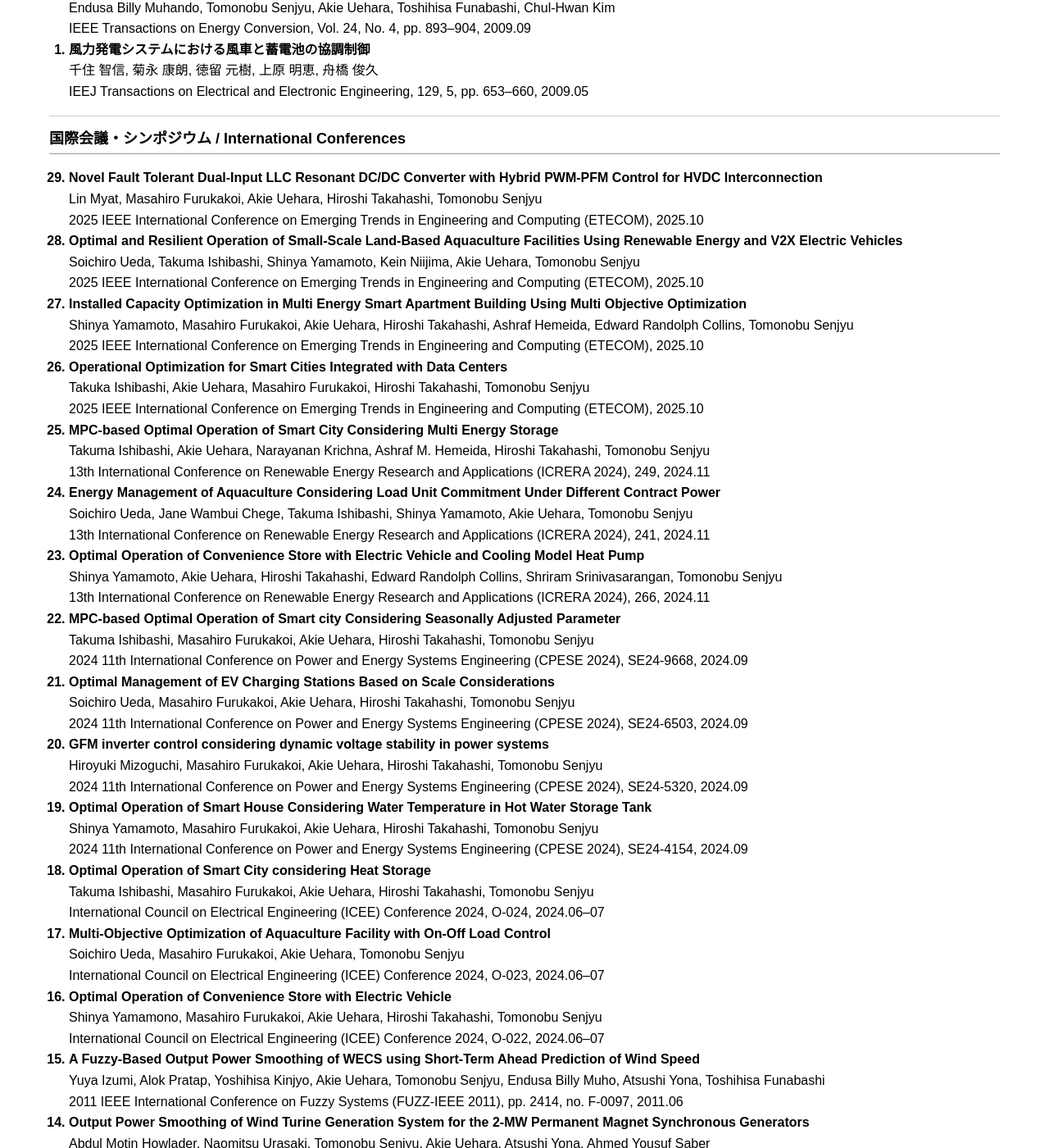
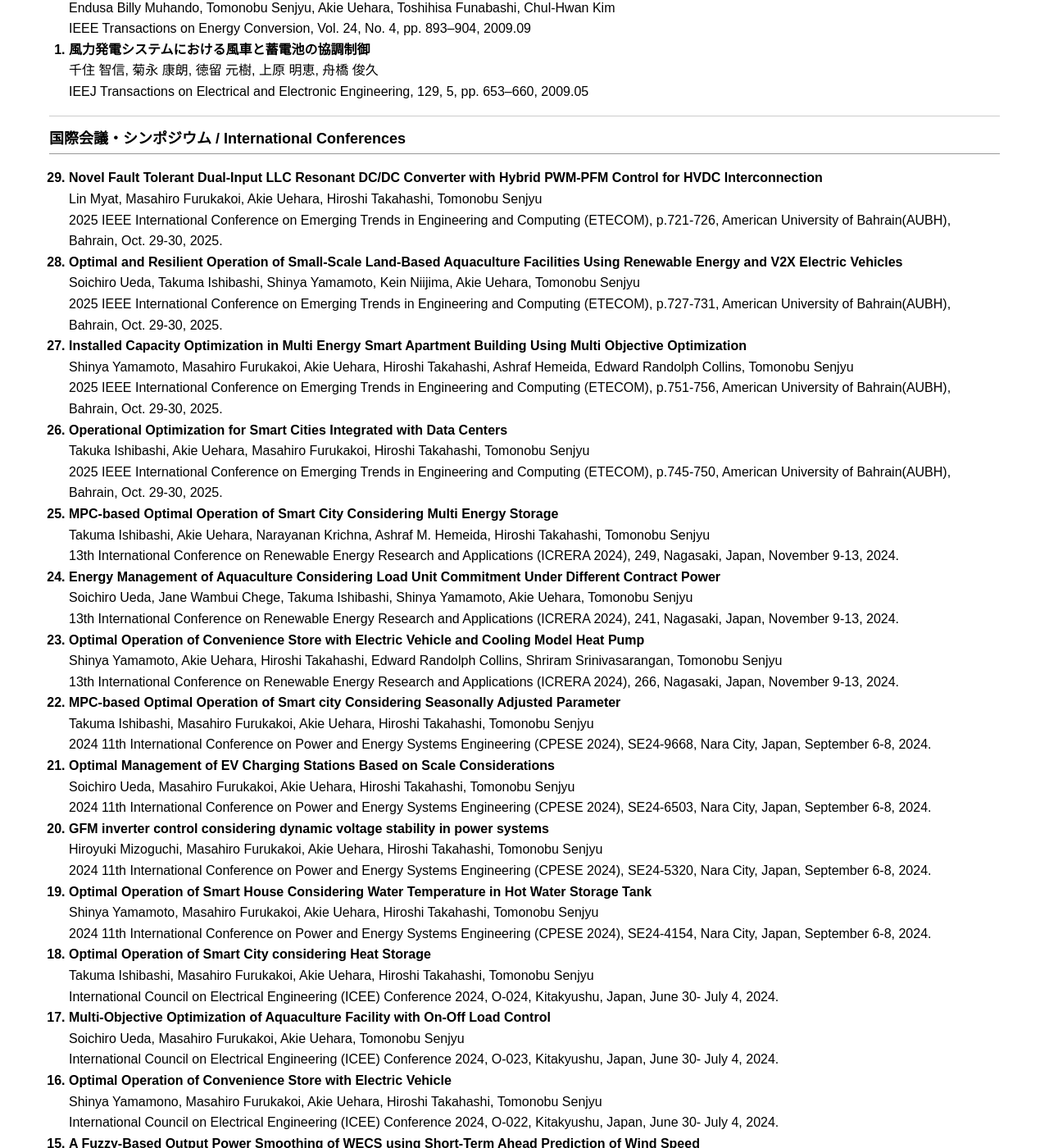
Before and after one commit to akieuehara/AkieUehara.github.io, a Jekyll site: the page built from publications.md, in a window 1280 px wide and 1400 px high, scrolled down 2291 px. Shown: the whole window at 82% size. Built offline with Jekyll 4.4.1, drawn with Linux system fonts in a browser that asks for light colours; comment, search, counter and statistics services are not loaded; some of the changed text lies outside the part shown.

Commit message:
Update publications.md

```diff
--- a/publications.md
+++ b/publications.md
@@ -176,92 +176,92 @@ IEEJ Transactions on Electrical and Electronic Engineering, 129, 5, pp. 653–66
 <li>
 <b>Novel Fault Tolerant Dual-Input LLC Resonant DC/DC Converter with Hybrid PWM-PFM Control for HVDC Interconnection</b><br>
 Lin Myat, Masahiro Furukakoi, Akie Uehara, Hiroshi Takahashi, Tomonobu Senjyu<br>
-2025 IEEE International Conference on Emerging Trends in Engineering and Computing (ETECOM), 2025.10
+2025 IEEE International Conference on Emerging Trends in Engineering and Computing (ETECOM), p.721-726, American University of Bahrain(AUBH), Bahrain, Oct. 29-30, 2025.
 </li>
 
 <li>
 <b>Optimal and Resilient Operation of Small-Scale Land-Based Aquaculture Facilities Using Renewable Energy and V2X Electric Vehicles</b><br>
 Soichiro Ueda, Takuma Ishibashi, Shinya Yamamoto, Kein Niijima, Akie Uehara, Tomonobu Senjyu<br>
-2025 IEEE International Conference on Emerging Trends in Engineering and Computing (ETECOM), 2025.10
+2025 IEEE International Conference on Emerging Trends in Engineering and Computing (ETECOM), p.727-731, American University of Bahrain(AUBH), Bahrain, Oct. 29-30, 2025.
 </li>
 
 <li>
 <b>Installed Capacity Optimization in Multi Energy Smart Apartment Building Using Multi Objective Optimization</b><br>
 Shinya Yamamoto, Masahiro Furukakoi, Akie Uehara, Hiroshi Takahashi, Ashraf Hemeida, Edward Randolph Collins, Tomonobu Senjyu<br>
-2025 IEEE International Conference on Emerging Trends in Engineering and Computing (ETECOM), 2025.10
+2025 IEEE International Conference on Emerging Trends in Engineering and Computing (ETECOM), p.751-756, American University of Bahrain(AUBH), Bahrain, Oct. 29-30, 2025.
 </li>
 
 <li>
 <b>Operational Optimization for Smart Cities Integrated with Data Centers</b><br>
 Takuka Ishibashi, Akie Uehara, Masahiro Furukakoi, Hiroshi Takahashi, Tomonobu Senjyu<br>
-2025 IEEE International Conference on Emerging Trends in Engineering and Computing (ETECOM), 2025.10
+2025 IEEE International Conference on Emerging Trends in Engineering and Computing (ETECOM), p.745-750, American University of Bahrain(AUBH), Bahrain, Oct. 29-30, 2025.
 </li>
 
 <li>
 <b>MPC-based Optimal Operation of Smart City Considering Multi Energy Storage</b><br>
 Takuma Ishibashi, Akie Uehara, Narayanan Krichna, Ashraf M. Hemeida, Hiroshi Takahashi, Tomonobu Senjyu<br>
-13th International Conference on Renewable Energy Research and Applications (ICRERA 2024), 249, 2024.11<br>
+13th International Conference on Renewable Energy Research and Applications (ICRERA 2024), 249, Nagasaki, Japan, November 9-13, 2024.<br>
 <span class="__dimensions_badge_embed__" data-doi="10.1109/ICRERA62673.2024.10815324" data-style="small_rectangle"></span>
 </li>
 
 <li>
 <b>Energy Management of Aquaculture Considering Load Unit Commitment Under Different Contract Power</b><br>
 Soichiro Ueda, Jane Wambui Chege, Takuma Ishibashi, Shinya Yamamoto, Akie Uehara, Tomonobu Senjyu<br>
-13th International Conference on Renewable Energy Research and Applications (ICRERA 2024), 241, 2024.11<br>
+13th International Conference on Renewable Energy Research and Applications (ICRERA 2024), 241, Nagasaki, Japan, November 9-13, 2024.<br>
 <span class="__dimensions_badge_embed__" data-doi="10.1109/ICRERA62673.2024.10815149" data-style="small_rectangle"></span>
 </li>
 
 <li>
 <b>Optimal Operation of Convenience Store with Electric Vehicle and Cooling Model Heat Pump</b><br>
 Shinya Yamamoto, Akie Uehara, Hiroshi Takahashi, Edward Randolph Collins, Shriram Srinivasarangan, Tomonobu Senjyu<br>
-13th International Conference on Renewable Energy Research and Applications (ICRERA 2024), 266, 2024.11<br>
+13th International Conference on Renewable Energy Research and Applications (ICRERA 2024), 266, Nagasaki, Japan, November 9-13, 2024.<br>
 <span class="__dimensions_badge_embed__" data-doi="10.1109/ICRERA62673.2024.10815297" data-style="small_rectangle"></span>
 </li>
 
 <li>
 <b>MPC-based Optimal Operation of Smart city Considering Seasonally Adjusted Parameter</b><br>
 Takuma Ishibashi, Masahiro Furukakoi, Akie Uehara, Hiroshi Takahashi, Tomonobu Senjyu<br>
-2024 11th International Conference on Power and Energy Systems Engineering (CPESE 2024), SE24-9668, 2024.09<br>
+2024 11th International Conference on Power and Energy Systems Engineering (CPESE 2024), SE24-9668, Nara City, Japan, September 6-8, 2024.<br>
 <span class="__dimensions_badge_embed__" data-doi="10.1109/CPESE62584.2024.10841239" data-style="small_rectangle"></span>
 </li>
 
 <li>
 <b>Optimal Management of EV Charging Stations Based on Scale Considerations</b><br>
 Soichiro Ueda, Masahiro Furukakoi, Akie Uehara, Hiroshi Takahashi, Tomonobu Senjyu<br>
-2024 11th International Conference on Power and Energy Systems Engineering (CPESE 2024), SE24-6503, 2024.09<br>
+2024 11th International Conference on Power and Energy Systems Engineering (CPESE 2024), SE24-6503, Nara City, Japan, September 6-8, 2024.<br>
 <span class="__dimensions_badge_embed__" data-doi="10.1109/CPESE62584.2024.10840505" data-style="small_rectangle"></span>
 </li>
 
 <li>
 <b>GFM inverter control considering dynamic voltage stability in power systems</b><br>
 Hiroyuki Mizoguchi, Masahiro Furukakoi, Akie Uehara, Hiroshi Takahashi, Tomonobu Senjyu<br>
-2024 11th International Conference on Power and Energy Systems Engineering (CPESE 2024), SE24-5320, 2024.09<br>
+2024 11th International Conference on Power and Energy Systems Engineering (CPESE 2024), SE24-5320, Nara City, Japan, September 6-8, 2024.<br>
 <span class="__dimensions_badge_embed__" data-doi="10.1109/CPESE62584.2024.10840513" data-style="small_rectangle"></span>
 </li>
 
 <li>
 <b>Optimal Operation of Smart House Considering Water Temperature in Hot Water Storage Tank</b><br>
 Shinya Yamamoto, Masahiro Furukakoi, Akie Uehara, Hiroshi Takahashi, Tomonobu Senjyu<br>
-2024 11th International Conference on Power and Energy Systems Engineering (CPESE 2024), SE24-4154, 2024.09<br>
+2024 11th International Conference on Power and Energy Systems Engineering (CPESE 2024), SE24-4154, Nara City, Japan, September 6-8, 2024.<br>
 <span class="__dimensions_badge_embed__" data-doi="10.1109/CPESE62584.2024.10841272" data-style="small_rectangle"></span>
 </li>
 
 <li>
 <b>Optimal Operation of Smart City considering Heat Storage</b><br>
 Takuma Ishibashi, Masahiro Furukakoi, Akie Uehara, Hiroshi Takahashi, Tomonobu Senjyu<br>
-International Council on Electrical Engineering (ICEE) Conference 2024, O-024, 2024.06–07
+International Council on Electrical Engineering (ICEE) Conference 2024, O-024, Kitakyushu, Japan, June 30- July 4, 2024.
 </li>
 
 <li>
 <b>Multi-Objective Optimization of Aquaculture Facility with On-Off Load Control</b><br>
 Soichiro Ueda, Masahiro Furukakoi, Akie Uehara, Tomonobu Senjyu<br>
-International Council on Electrical Engineering (ICEE) Conference 2024, O-023, 2024.06–07
+International Council on Electrical Engineering (ICEE) Conference 2024, O-023, Kitakyushu, Japan, June 30- July 4, 2024.
 </li>
 
 <li>
 <b>Optimal Operation of Convenience Store with Electric Vehicle</b><br>
 Shinya Yamamono, Masahiro Furukakoi, Akie Uehara, Hiroshi Takahashi, Tomonobu Senjyu<br>
-International Council on Electrical Engineering (ICEE) Conference 2024, O-022, 2024.06–07
+International Council on Electrical Engineering (ICEE) Conference 2024, O-022, Kitakyushu, Japan, June 30- July 4, 2024.
 </li>
 
 <li>
@@ -376,235 +376,235 @@ IEEE T&D Asia Conference and Exposition 2009, PO5-6, 2009.10<br>
 <li>
 <b>超電導限流器を導入した MTDC システムにおける故障電流抑制</b><br>
 MYAT LIN，上原 明恵，古栫 雅裕，高橋 弘，千住 智信<br>
-令和7年電気学会電力・エネルギー部門大会, 329, 2025.09
+令和7年電気学会電力・エネルギー部門大会, 329, 10-3-7, Sep. 4-6, 2025.
 </li>
 
 <li>
 <b>分散型カスケード揚水発電システムの運用最適化</b><br>
 古栫 雅裕，仲泊 明徒，上原 明恵，千住 智信<br>
-令和7年電気学会電力・エネルギー部門大会, 244, 2025.09
+令和7年電気学会電力・エネルギー部門大会, 244, 7-6-1, Sep. 17-19, 2025.09
 </li>
 
 <li>
 <b>停電リスクを考慮した小型陸上養殖場における設備構成最適化とレジリエンス評価</b><br>
 上田 聡一郎，上原 明恵，千住 智信<br>
-令和7年電気学会電力・エネルギー部門大会, 403, 2025.09
+令和7年電気学会電力・エネルギー部門大会, 403, 12-5-11, Sep. 17-19, 2025.
 </li>
 
 <li>
 <b>複数地域間の電力融通を考慮した離島マイクログリッドの設備容量および運用最適化</b><br>
 山本 慎也，上原 明恵，古栫 雅裕，高橋 弘，千住 智信<br>
-令和7年電気学会電力・エネルギー部門大会, 395, 2025.09
+令和7年電気学会電力・エネルギー部門大会, 395, 12-3-9, Sep. 17-19, 2025.
 </li>
 
 <li>
 <b>RTPを考慮したMPCによるスマートシティの最適運用</b><br>
 石橋 拓真，古栫 雅裕，上原 明恵，高橋 弘，千住 智信<br>
-令和7年電気学会電力・エネルギー部門大会, 404, 2025.09
+令和7年電気学会電力・エネルギー部門大会, 404, 12-5-13, Sep. 4-6, 2024.
 </li>
 
 <li>
 <b>HVDC連系に適応する故障対応可能なデュアル入力 LLC 共振型DC/DCコンバータのカスケード接続</b><br>
 リンミャ，上原 明恵，高橋 弘，古栫 雅裕，千住 智信<br>
-電力技術/電力系統技術/半導体電力変換合同研究会, PE-25-074 / PSE-25-106 / SPC-25-121, 2025.03
+電力技術/電力系統技術/半導体電力変換合同研究会, PE-25-074 / PSE-25-106 / SPC-25-121, Mar. 6-7, 2025.
 </li>
 
 <li>
 <b>再生可能エネルギー大量導入時におけるデマンドレスポンスを考慮した将来の電力系統における最適運用</b><br>
 崎山 遥大，仲泊 明徒，古栫 雅裕，上原 明恵，⾼橋 弘，千住 智信<br>
-電力技術/電力系統技術/半導体電力変換合同研究会, PE-25-020 / PSE-25-052 / SPC-25-067, 2025.03
+電力技術/電力系統技術/半導体電力変換合同研究会, PE-25-020 / PSE-25-052 / SPC-25-067, Mar. 6-7, 2025.
 </li>
 
 <li>
 <b>離島電力系統における過電流抑制を目的としたGFMインバータ制御手法の検討</b><br>
 溝口 裕之，上原 明恵，高橋 弘，千住 智信<br>
-電力技術/電力系統技術/半導体電力変換合同研究会, PE-25-023 / PSE-25-055 / SPC-25-070, 2025.03
+電力技術/電力系統技術/半導体電力変換合同研究会, PE-25-023 / PSE-25-055 / SPC-25-070, Mar. 6-7, 2025.
 </li>
 
 <li>
 <b>電圧安定性を考慮したサロゲートモデルによるウィンドファームの高速出力制御</b><br>
 古栫 雅裕，仲泊 明徒，上原 明恵，千住 智信<br>
-電力技術/電力系統技術/半導体電力変換合同研究会, PE-25-028 / PSE-25-060 / SPC-25-075, 2025.03
+電力技術/電力系統技術/半導体電力変換合同研究会, PE-25-028 / PSE-25-060 / SPC-25-075, Mar. 6-7, 2025.
 </li>
 
 <li>
 <b>再生可能エネルギーおよびEVを導入した小規模陸上養殖場の最適運用</b><br>
 上田 聡一郎，上原 明恵，千住 智信<br>
-電力技術/電力系統技術/半導体電力変換合同研究会, PE-25-050 / PSE-25-082 / SPC-25-097, 2025.03
+電力技術/電力系統技術/半導体電力変換合同研究会, PE-25-050 / PSE-25-082 / SPC-25-097, Mar. 6-7, 2025.
 </li>
 
 <li>
 <b>冷温熱ヒートポンプを考慮したスマートシティの最適運用に関する検討</b><br>
 石橋 拓真，仲泊 明徒，古栫 雅裕，上原 明恵，高橋 弘，千住 智信<br>
-電力技術/電力系統技術/半導体電力変換合同研究会, PE-25-065 / PSE-25-097 / SPC-25-112, 2025.03
+電力技術/電力系統技術/半導体電力変換合同研究会, PE-25-065 / PSE-25-097 / SPC-25-112, Mar. 6-7, 2025.
 </li>
 
 <li>
 <b>ヒートポンプのCOPを考慮したマルチエネルギースマートアパートの運用最適化に関する検討</b><br>
 山本 慎也，仲泊 明徒，古栫 雅裕，上原 明恵，高橋 弘，千住 智信<br>
-電力技術/電力系統技術/半導体電力変換合同研究会, PE-25-067 / PSE-25-099 / SPC-25-114, 2025.03
+電力技術/電力系統技術/半導体電力変換合同研究会, PE-25-067 / PSE-25-099 / SPC-25-114, Mar. 6-7, 2025.
 </li>
 
 <li>
 <b>時変CO2 排出係数を考慮したスマートシティの多目的最適化</b><br>
 石橋 拓真，上原 明恵，高橋 弘，千住 智信<br>
-令和6年度電気学会九州支部沖縄支所講演会論文集, OKI-2024-20, pp.94–98, 2024.12
+令和6年度電気学会九州支部沖縄支所講演会論文集, OKI-2024-20, pp.94–98, Dec. 14, 2024.
 </li>
 
 <li>
 <b>意思決定アプローチを適用したスマートアパートの運用最適化</b><br>
 山本 慎也，上原 明恵，高橋 弘，千住 智信<br>
-令和6年度電気学会九州支部沖縄支所講演会論文集, OKI-2024-19, pp.88–93, 2024.12
+令和6年度電気学会九州支部沖縄支所講演会論文集, OKI-2024-19, pp.88–93, Dec. 14, 2024.
 </li>
 
 <li>
 <b>Operational Cost and CO2 Emission Reduction Effects in Park-and-Ride EV Parking Station Considering Real-Time Pricing and Time-Varying CO2 Emission Factors</b><br>
 Soichiro Ueda, Akie Uehara, Hiroshi Takahashi, Tomonobu Senjyu<br>
-令和6年度電気学会九州支部沖縄支所講演会論文集, OKI-2024-18, pp.82–87, 2024.12
+令和6年度電気学会九州支部沖縄支所講演会論文集, OKI-2024-18, pp.82–87, Dec. 14, 2024.
 </li>
 
 <li>
 <b>故障対応可能なデュアル入力LLC 共振型昇圧形DC/DCコンバータ</b><br>
 リン ミャ，上原 明恵，高橋 弘，千住 智信<br>
-令和6年度電気学会九州支部沖縄支所講演会論文集, OKI-2024-17, pp.74–81, 2024.12
+令和6年度電気学会九州支部沖縄支所講演会論文集, OKI-2024-17, pp.74–81, Dec. 14, 2024.
 </li>
 
 <li>
 <b>LoRa 通信を活用した養殖施設の遠隔監視システム</b><br>
 知念 大翔，上原 明恵，高橋 弘，千住 智信<br>
-令和6年度電気学会九州支部沖縄支所講演会論文集, OKI-2024-16, pp.72–73, 2024.12
+令和6年度電気学会九州支部沖縄支所講演会論文集, OKI-2024-16, pp.72–73, Dec. 14, 2024.
 </li>
 
 <li>
 <b>GFMインバータにおける過電流抑制手法の検討</b><br>
 溝口 裕之，上原 明恵，高橋 弘，千住 智信<br>
-令和6年度電気学会九州支部沖縄支所講演会論文集, OKI-2024-15, pp.66–71, 2024.12
+令和6年度電気学会九州支部沖縄支所講演会論文集, OKI-2024-15, pp.66–71, Dec. 14, 2024.
 </li>
 
 <li>
 <b>再生可能エネルギー大量導入時の電力系統の最適運用</b><br>
 崎山 遥大，上原 明恵，高橋 弘，千住 智信<br>
-令和6年度電気学会九州支部沖縄支所講演会論文集, OKI-2024-14, pp.60–65, 2024.12
+令和6年度電気学会九州支部沖縄支所講演会論文集, OKI-2024-14, pp.60–65, Dec. 14, 2024.
 </li>
 
 <li>
 <b>Grid-Formingインバータの送電線故障時における過電流抑制手法の検討</b><br>
 溝口 裕之，古栫 雅裕，上原 明恵，高橋 弘，千住 智信<br>
-2024年度第77回電気・情報通信関係学会九州支部連合大会講演論文集, 02-1A-05, pp.16–17, 2024.09
+2024年度第77回電気・情報通信関係学会九州支部連合大会講演論文集, 02-1A-05, pp.16–17, Sep. 26-27, 2024.
 </li>
 
 <li>
 <b>最適容量決定のためのスマートアパートにおける多目的最適化手法</b><br>
 山本 慎也，古栫 雅裕，上原 明恵，高橋 弘，千住 智信<br>
-2024年度第77回電気・情報通信関係学会九州支部連合大会講演論文集, 03-1P-03, pp.126–127, 2024.09
+2024年度第77回電気・情報通信関係学会九州支部連合大会講演論文集, 03-1P-03, pp.126–127, Sep. 26-27, 2024.
 </li>
 
 <li>
 <b>MPCに基づくスマートシティの最適運用と制御パラメータの検討</b><br>
 石橋 拓真，古栫 雅裕，上原 明恵，高橋 弘，千住 智信<br>
-2024年度第77回電気・情報通信関係学会九州支部連合大会講演論文集, 03-1P-04, pp.128–129, 2024.09
+2024年度第77回電気・情報通信関係学会九州支部連合大会講演論文集, 03-1P-04, pp.128–129, Sep. 26-27, 2024.
 </li>
 
 <li>
 <b>P&R型EV駐車場における蓄電池の劣化を考慮した蓄電池容量別年間運用最適化</b><br>
 上田 聡一郎，古栫 雅裕，上原 明恵，高橋 弘，千住 智信<br>
-2024年度第77回電気・情報通信関係学会九州支部連合大会講演論文集, 03-2P-05, pp.343–344, 2024.09
+2024年度第77回電気・情報通信関係学会九州支部連合大会講演論文集, 03-2P-05, pp.343–344, Sep. 26-27, 2024.
 </li>
 
 <li>
 <b>Grid-Formingインバータの送電線故障時における動的電圧安定性</b><br>
 溝口 裕之，古栫 雅裕，上原 明恵，高橋 弘，千住 智信<br>
-2024年度（第32回）電子情報通信学会九州支部 学生会講演会, B-39, 2024.09
+2024年度（第32回）電子情報通信学会九州支部 学生会講演会, B-39, Sep. 25, 2024.
 </li>
 
 <li>
 <b>複数のスマートシティの炭素取引を考慮した最適運用</b><br>
 石橋 拓真，古栫 雅裕，上原 明恵，高橋 弘，千住 智信<br>
-2024年度（第32回）電子情報通信学会九州支部 学生会講演会, B-03, 2024.09
+2024年度（第32回）電子情報通信学会九州支部 学生会講演会, B-03, Sep. 25, 2024.
 </li>
 
 <li>
 <b>冷温熱ヒートポンプを導入したスマートアパートの運用最適化</b><br>
 山本 慎也，古栫 雅裕，上原 明恵，高橋 弘，千住 智信<br>
-2024年度（第32回）電子情報通信学会九州支部 学生会講演会, A-06, 2024.09
+2024年度（第32回）電子情報通信学会九州支部 学生会講演会, A-06, Sep. 25, 2024.
 </li>
 
 <li>
 <b>周波数変動を考慮した離島モデルにおける再エネ・メタネーション設備容量の最適化</b><br>
 古栫 雅裕，仲泊 明徒，上原 明恵，千住 智信<br>
-令和6年電気学会電力・エネルギー部門大会, 46, 2024.09
+令和6年電気学会電力・エネルギー部門大会, 46, Sep. 4-6, 2024.
 </li>
 
 <li>
 <b>電力系統における動的電圧安定性を考慮したGFMインバータ制御</b><br>
 溝口 裕之，古栫 雅裕，上原 明恵，高橋 弘，千住 智信<br>
-令和6年電気学会電力・エネルギー部門大会, 133, 2024.09
+令和6年電気学会電力・エネルギー部門大会, 133, Sep. 4-6, 2024.
 </li>
 
 <li>
 <b>リアルタイムプライシングおよび時変 CO2排出係数の考慮によるP&R 型 EV 充電駐車場のコスト・CO2排出量削減効果</b><br>
 上田 聡一郎，古栫 雅裕，上原 明恵，高橋 弘，千住 智信<br>
-令和6年電気学会電力・エネルギー部門大会, 207, 2024.09
+令和6年電気学会電力・エネルギー部門大会, 207, Sep. 4-6, 2024.
 </li>
 
 <li>
 <b>蓄熱を考慮したスマートシティのMPCによる最適運用</b><br>
 石橋 拓真，古栫 雅裕，上原 明恵，高橋 弘，千住 智信<br>
-令和6年電気学会電力・エネルギー部門大会, 225, 2024.09
+令和6年電気学会電力・エネルギー部門大会, 225, Sep. 4-6, 2024.
 </li>
 
 <li>
 <b>貯湯タンク詳細モデルを考慮したスマートアパートの運用最適化</b><br>
 山本 慎也，上原 明恵，古栫 雅裕，千住 智信<br>
-令和6年電気学会電力・エネルギー部門大会, 221, 2024.09
+令和6年電気学会電力・エネルギー部門大会, 221, Sep. 4-6, 2024.
 </li>
 
 <li>
 <b>EV充電駐車場の規模に応じた最適運用における検討</b><br>
 上田 聡一郎，古栫 雅裕，上原 明恵，高橋 弘，千住 智信<br>
-電力技術／電力系統技術／半導体電力変換合同研究会, PE-24-020, PSE-24-032, SPC-24-074, 2024.03
+電力技術／電力系統技術／半導体電力変換合同研究会, PE-24-020, PSE-24-032, SPC-24-074, Mar. 7-8, 2024.
 </li>
 
 <li>
 <b>蓄熱を考慮したスマートシティの最適運用</b><br>
 石橋 拓真，古栫 雅裕，上原 明恵，高橋 弘，千住 智信<br>
-電力技術／電力系統技術／半導体電力変換合同研究会, PE-24-017, PSE-24-029, SPC-24-071, 2024.03
+電力技術／電力系統技術／半導体電力変換合同研究会, PE-24-017, PSE-24-029, SPC-24-071, Mar. 7-8, 2024.
 </li>
 
 <li>
 <b>貯湯タンク内水温を考慮したスマートハウスの最適運用</b><br>
 山本 慎也，古栫 雅裕，高橋 弘，上原 明恵，千住 智信<br>
-電力技術／電力系統技術／半導体電力変換合同研究会, PE-24-018, PSE-24-030, SPC-24-072, 2024.03
+電力技術／電力系統技術／半導体電力変換合同研究会, PE-24-018, PSE-24-030, SPC-24-072, Mar. 7-8, 2024.
 </li>
 
 <li>
 <b>蓄電設備を導入したスマートシティを考慮した将来の系統運用</b><br>
 谷川 友哉，古栫 雅裕，高橋 弘，上原 明恵，千住 智信<br>
-令和5年度電気学会九州支部沖縄支所講演会, OKI-2023-20, 2023.12
+令和5年度電気学会九州支部沖縄支所講演会, OKI-2023-20, Dec. 9, 2023.
 </li>
 
 <li>
 <b>陸上養殖施設の設備負荷に対する起動停止問題を考慮した運用最適化</b><br>
 上田 聡一郎，仲泊 明徒，古栫 雅裕，上原 明恵，千住 智信<br>
-令和5年度電気学会九州支部沖縄支所講演会, OKI-2023-19, 2023.12
+令和5年度電気学会九州支部沖縄支所講演会, OKI-2023-19, Dec. 9, 2023.
 </li>
 
 <li>
 <b>スマートシティの複数連携を考慮した分散制御型最適運用</b><br>
 石橋 拓真，古栫 雅裕，高橋 弘，上原 明恵，千住 智信<br>
-令和5年度電気学会九州支部沖縄支所講演会, OKI-2023-18, 2023.12
+令和5年度電気学会九州支部沖縄支所講演会, OKI-2023-18, Dec. 9, 2023.
 </li>
 
 <li>
 <b>Optimal Operation of Convenience Store with Electric Vehicle Business</b><br>
 Shinya Yamamoto, Masahiro Furukakoi, Hiroshi Takahashi, Akie Uehara, Tomonobu Senjyu<br>
-令和5年度電気学会九州支部沖縄支所講演会, OKI-2023-17, 2023.12
+令和5年度電気学会九州支部沖縄支所講演会, OKI-2023-17, Dec. 9, 2023.
 </li>
 
 <li>
 <b>リアルタイムプライシングを適用したスマートアパートの最適運用における検討</b><br>
 山本 慎也，古栫 雅裕，高橋 弘，上原 明恵，千住 智信<br>
-令和5年度電気学会九州支部沖縄支所講演会, OKI-2023-21, 2023.12
+令和5年度電気学会九州支部沖縄支所講演会, OKI-2023-21, Dec. 9, 2023.
 </li>
 
 <li>
```
Also changed, not shown: other parts of publications.md (+1 -1 lines).
